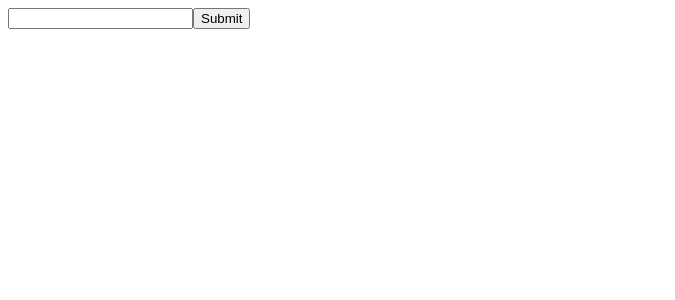
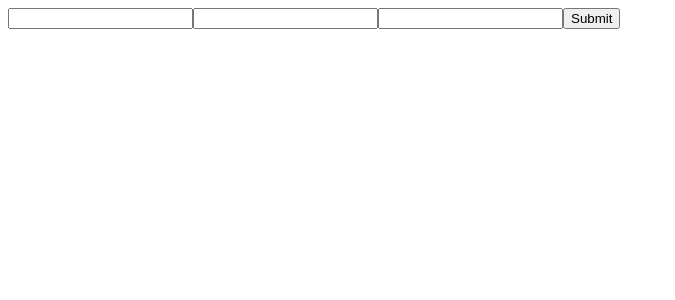
Before and after one commit to avanish1207/cv-application, a React (Vite) app: page / in a window 1280 px wide. Shown: the top 300 px of the page, without its empty margins (0-675 px from the left). Built offline with nearby package versions, Linux system fonts and the light colour scheme.

Commit message:
Added working skeletal structure showing successful CRUD

```diff
--- a/src/components/PersonalInfo.jsx
+++ b/src/components/PersonalInfo.jsx
@@ -2,9 +2,22 @@ import "./PersonalInfo.css"
 import { useState } from "react";
 
 function PersonalInfo(){
-    const [text, setText] = useState("");
-    const [display, setDisplay] = useState("");
+    const [text, setText] = useState({
+        name: "",
+        email: "",
+        phone: ""
+    });
+    const [display, setDisplay] = useState({});
     const [editing, setEditing] = useState(true);
+
+    const handleChange=(e)=>{
+        const {name, value}=e.target;
+
+        setText(prevState=>({
+            ...prevState, [name]:value
+        }));
+    }
+
     const handleSubmit=()=>{
         setDisplay(text);
         setEditing(false);
@@ -20,13 +33,17 @@ function PersonalInfo(){
             {
                 editing ? (
                     <div>
-                        <input type="text" value={text} onChange={(e)=> setText(e.target.value)}/>
+                        <input type="text" value={text.name} name="name" onChange={handleChange}/>
+                        <input type="text" value={text.email} name="email" onChange={handleChange}/>
+                        <input type="text" value={text.phone} name="phone" onChange={handleChange}/>
                         <button onClick={handleSubmit}>Submit</button>
                     </div>
                 ):
                 (
                     <div>
-                        <div>{display}</div>
+                        <div>{display.name}</div>
+                        <div>{display.email}</div>
+                        <div>{display.phone}</div>
                         <button onClick={handleEdit}>Edit</button>
                     </div>
                 )
```
